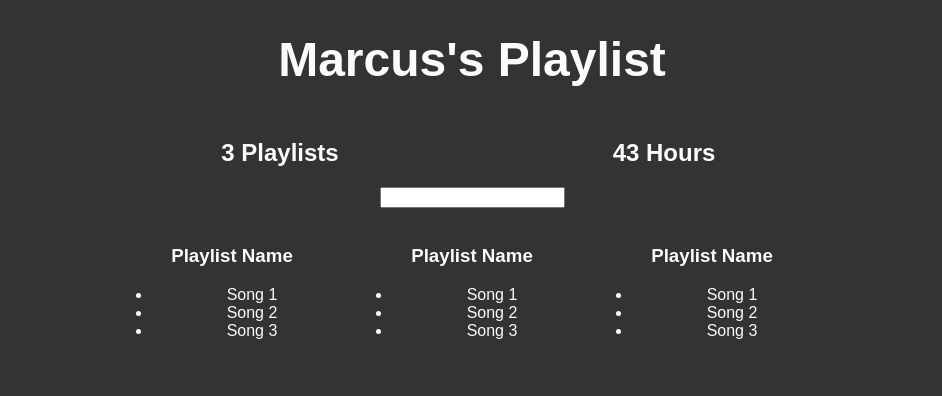
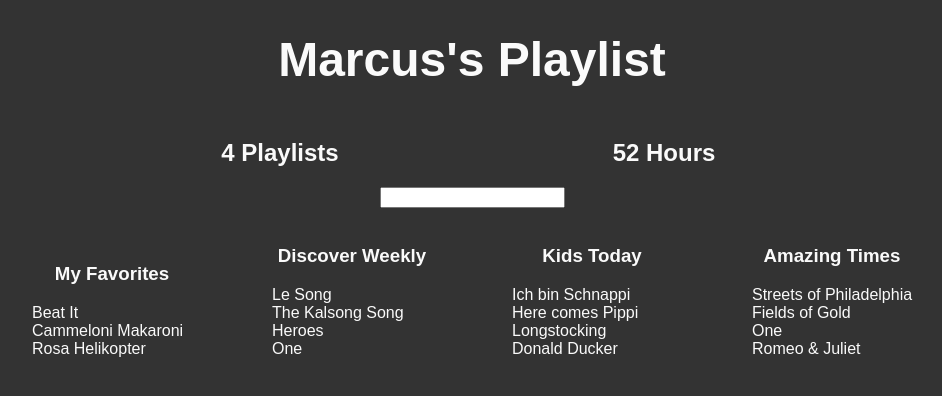
Before and after one commit to marcuskjerner/better-playlists, a React (Create React App) app: page / in a window 1280 px wide. Shown: the top 396 px of the page, without its empty margins (168-1110 px from the left). Built offline with nearby package versions, Linux system fonts and the light colour scheme.

Commit message:
Add Dynamic Playlist data functionality for Name & Songs

```diff
--- a/src/App.css
+++ b/src/App.css
@@ -18,3 +18,8 @@ html, body {
 .Aggregate {
   text-align: center;
 }
+
+.playlist ul {
+  list-style: none;
+  text-align: left;
+}
--- a/src/App.js
+++ b/src/App.js
@@ -21,9 +21,9 @@ let fakeServerData = {
       {
         name: 'Discover Weekly',
         songs: [
-          { name: 'Le Song', duration: 286 },
+          { name: 'Le Song', duration: 183 },
           { name: 'The Kalsong Song', duration: 286 },
-          { name: 'Heroes', duration: 286 },
+          { name: 'Heroes', duration: 186 },
           { name: 'One', duration: 286 }]
       },
       {
@@ -31,6 +31,14 @@ let fakeServerData = {
         songs: [{ name: 'Ich bin Schnappi', duration: 189 },
         { name: 'Here comes Pippi Longstocking', duration: 189 },
         { name: 'Donald Ducker', duration: 189 }
+        ]
+      },
+      {
+        name: 'Amazing Times',
+        songs: [{ name: 'Streets of Philadelphia', duration: 219 },
+        { name: 'Fields of Gold', duration: 210 },
+        { name: 'One', duration: 139 },
+        { name: 'Romeo & Juliet', duration: 184 }
         ]
       }
     ]
@@ -84,14 +92,15 @@ class Filter extends Component {
 // Playlist Component
 class Playlist extends Component {
   render() {
+    let playlist = this.props.playlist;
     return (
-      <div style={{ ...defaultStyle, width: "25%", display: "inline-block" }}>
+      <div className="playlist" style={{ ...defaultStyle, width: "25%", display: "inline-block" }}>
         <img alt="" />
-        <h3>Playlist Name</h3>
+        <h3>{playlist.name}</h3>
         <ul>
-          <li>Song 1</li>
-          <li>Song 2</li>
-          <li>Song 3</li>
+          {playlist.songs.map(song =>
+            <li> {song.name} </li>
+          )}
         </ul>
       </div>
     );
@@ -124,9 +133,9 @@ class App extends Component {
             <PlaylistCounter playlists={this.state.serverData.user.playlists} />
             <HoursCounter playlists={this.state.serverData.user.playlists} />
             <Filter />
-            <Playlist />
-            <Playlist />
-            <Playlist />
+            {this.state.serverData.user.playlists.map(playlist =>
+              <Playlist playlist={playlist} />
+            )}
           </div> : <h2 style={defaultStyle}>Loading ...</h2>
         }
       </div>
```
Also changed, not shown: package.json (line endings or trailing spaces), 1 other file (tests, documents, lock files or other folders).
